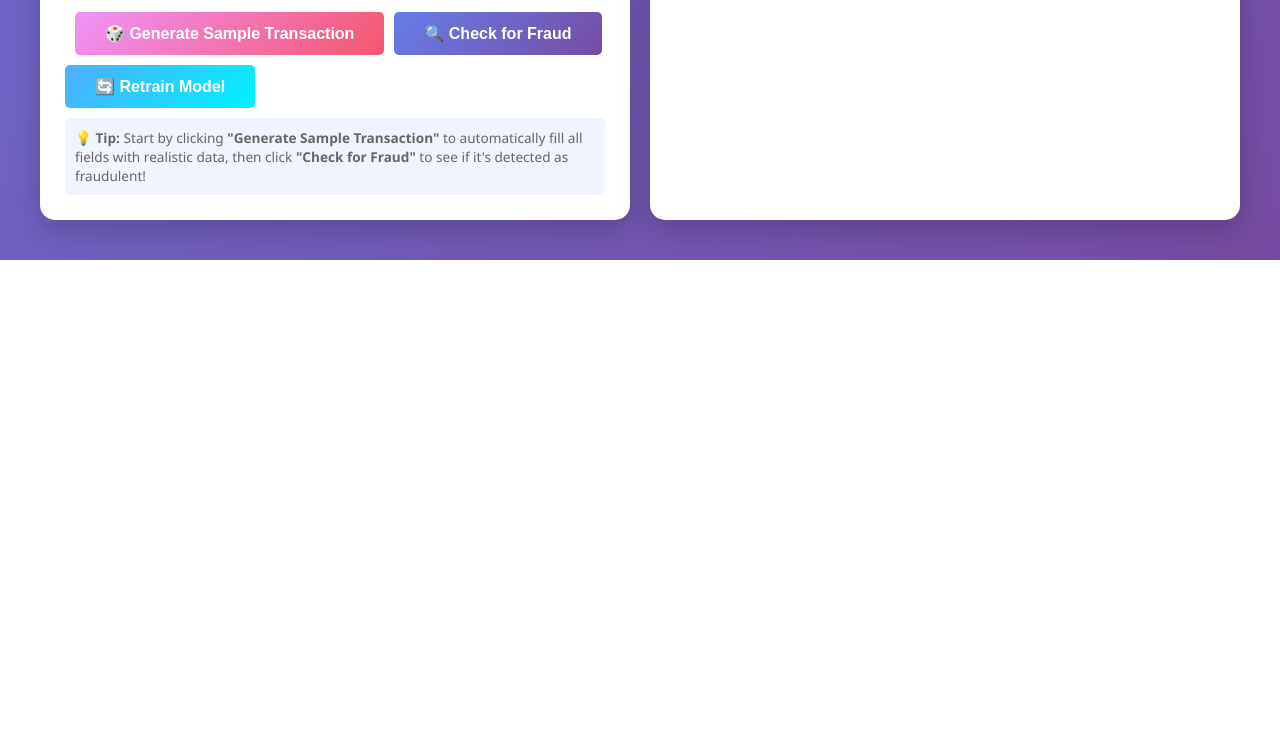
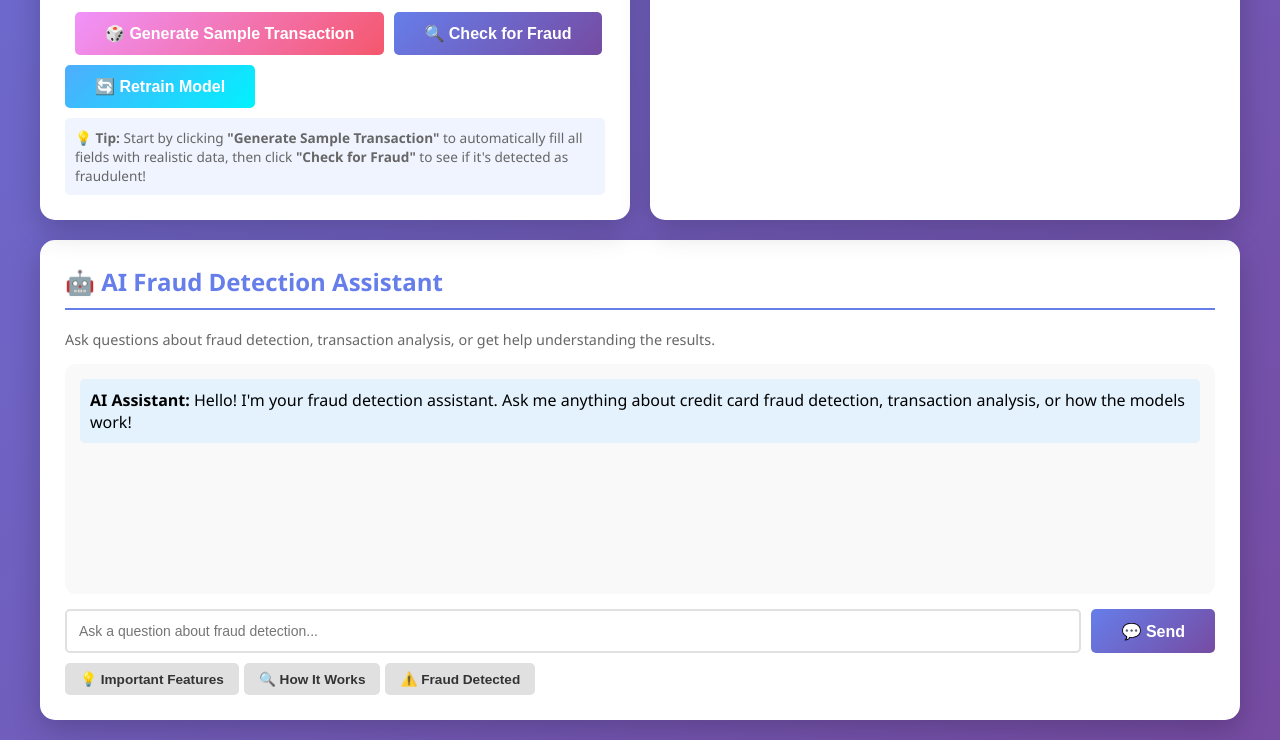
Before and after one commit to rudraksh6406/creditcardfraud, a Flask app: page / in a window 1280 px wide. Shown: the part 1507-2247 px from the top of the page. Before the commit the page ends 1767 px from the top, so only its background shows below. Run offline with Flask 3, Linux system fonts and the light colour scheme; parts of the project's set-up code (start-up, migrations or seed data) failed here and were passed over.

Commit message:
Add AI chatbot UI to frontend and fix sample generator

```diff
--- a/app.py
+++ b/app.py
@@ -422,11 +422,24 @@ def model_info():
 def generate_sample():
     """
     API endpoint to generate a sample transaction for testing.
+    Includes all features that the model expects.
     """
-    # Generate a random sample transaction
+    # Generate a random sample transaction with all required features
+    time_val = int(np.random.randint(0, 172792))
+    hour = int((time_val / 3600) % 24)
+
     sample = {
-        'Time': int(np.random.randint(0, 172792)),
-        'Amount': float(np.random.exponential(88))
+        'Time': time_val,
+        'Amount': float(np.random.exponential(88)),
+        'Hour': hour,
+        'DayOfWeek': np.random.randint(0, 7),
+        'DayOfMonth': np.random.randint(1, 29),
+        'DistanceFromHome': float(np.random.exponential(50)),
+        'TimeSinceLastTransaction': float(np.random.exponential(3600)),
+        'TransactionsLast24H': np.random.poisson(2),
+        'Latitude': float(40.7128 + np.random.normal(0, 0.1)),
+        'Longitude': float(-74.0060 + np.random.normal(0, 0.1)),
+        'MCC': int(np.random.choice([5411, 5542, 5812, 5999, 5732, 4722, 7011]))
     }
 
     # Generate V1-V28 features
--- a/templates/index.html
+++ b/templates/index.html
@@ -400,6 +400,44 @@
                 </div>
             </div>
         </div>
+
+        <!-- AI Chatbot Section -->
+        <div class="card" style="margin-top: 20px; grid-column: 1 / -1;">
+            <h2>🤖 AI Fraud Detection Assistant</h2>
+            <p style="color: #666; margin-bottom: 15px; font-size: 0.9em;">
+                Ask questions about fraud detection, transaction analysis, or get help understanding the results.
+            </p>
+
+            <div id="chatbot-container" style="background: #f9f9f9; border-radius: 10px; padding: 15px; max-height: 400px; overflow-y: auto; margin-bottom: 15px;">
+                <div id="chat-messages" style="min-height: 200px;">
+                    <div style="padding: 10px; background: #e3f2fd; border-radius: 5px; margin-bottom: 10px;">
+                        <strong>AI Assistant:</strong> Hello! I'm your fraud detection assistant. Ask me anything about credit card fraud detection, transaction analysis, or how the models work!
+                    </div>
+                </div>
+            </div>
+
+            <div style="display: flex; gap: 10px;">
+                <input type="text" id="chat-input" placeholder="Ask a question about fraud detection..."
+                       style="flex: 1; padding: 12px; border: 2px solid #e0e0e0; border-radius: 5px; font-size: 14px;"
+                       onkeypress="if(event.key === 'Enter') sendChatMessage()">
+                <button class="btn" onclick="sendChatMessage()">💬 Send</button>
+            </div>
+
+            <div style="margin-top: 10px; display: flex; gap: 5px; flex-wrap: wrap;">
+                <button class="btn" style="padding: 8px 15px; font-size: 0.85em; background: #e0e0e0; color: #333;"
+                        onclick="document.getElementById('chat-input').value='What features are most important for fraud detection?'; sendChatMessage()">
+                    💡 Important Features
+                </button>
+                <button class="btn" style="padding: 8px 15px; font-size: 0.85em; background: #e0e0e0; color: #333;"
+                        onclick="document.getElementById('chat-input').value='How does the fraud detection model work?'; sendChatMessage()">
+                    🔍 How It Works
+                </button>
+                <button class="btn" style="padding: 8px 15px; font-size: 0.85em; background: #e0e0e0; color: #333;"
+                        onclick="document.getElementById('chat-input').value='What should I do if fraud is detected?'; sendChatMessage()">
+                    ⚠️ Fraud Detected
+                </button>
+            </div>
+        </div>
     </div>
 
     <script>
```
Also changed, not shown: 1 other file.
